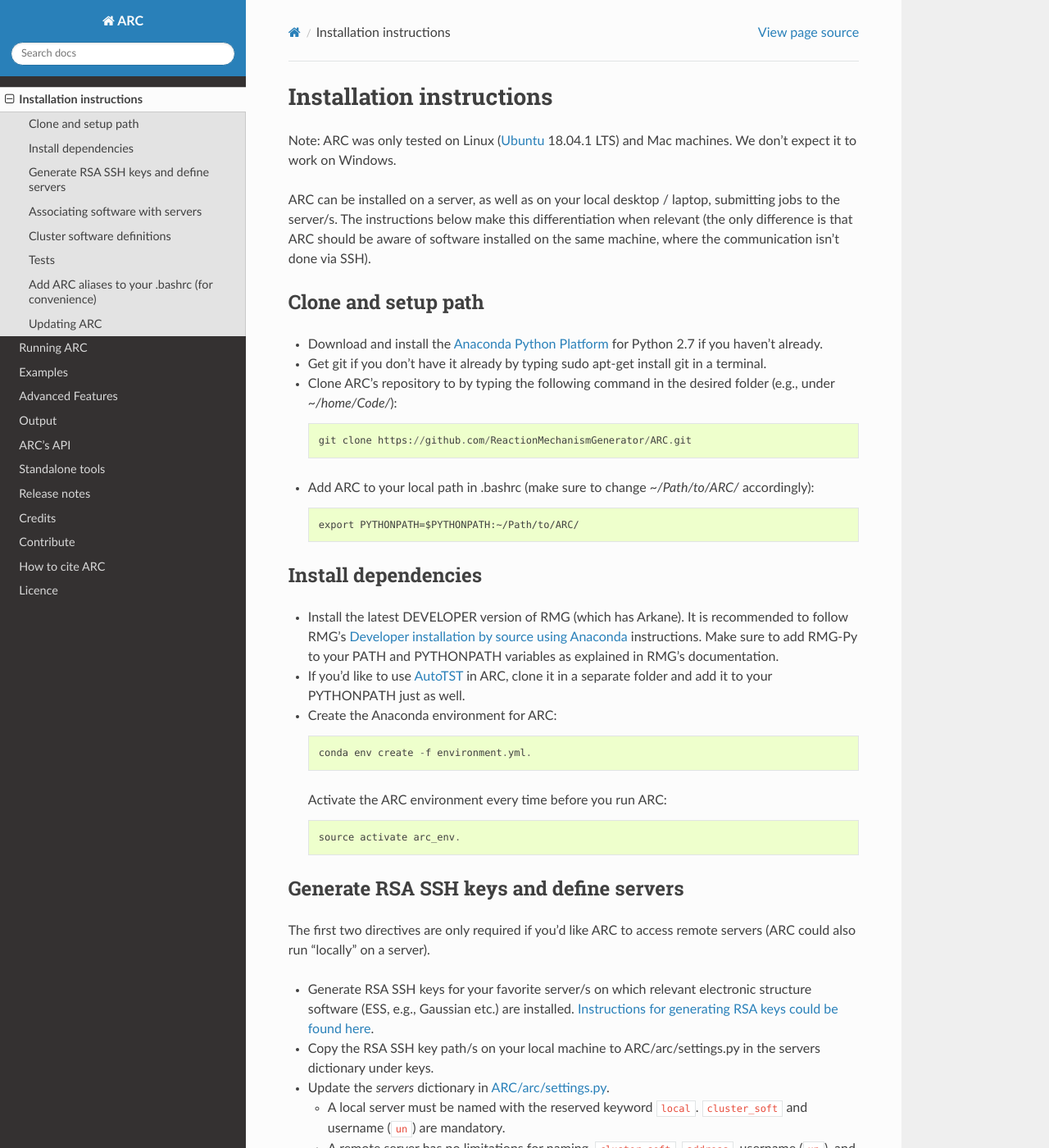
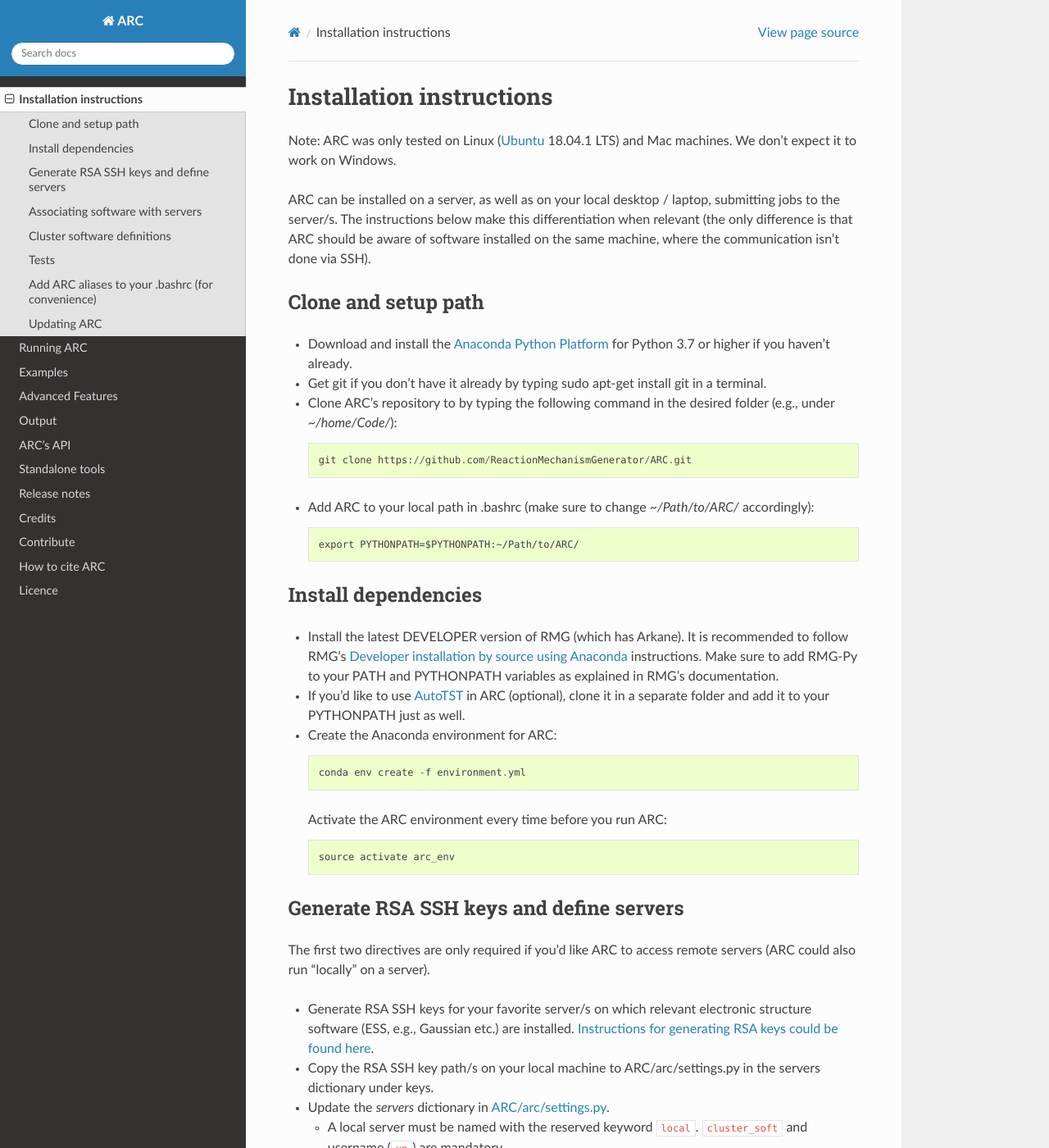
Before and after one commit to ReactionMechanismGenerator/ARC, a Sphinx documentation site: the page built from docs/source/installation.rst, in a window 1280 px wide and 1400 px high. Shown: the whole window at 82% size. Built offline with Sphinx 7.4.7 and the Read the Docs theme 2.0.0, drawn with Linux system fonts in a browser that asks for light colours; formulas are drawn with MathJax 3; the version number could not be read and is left out.

Commit message:
Docs: Updated the installation instructions

```diff
--- a/docs/source/installation.rst
+++ b/docs/source/installation.rst
@@ -15,7 +15,7 @@ of software installed on the same machine, where the communication isn't done vi
 Clone and setup path
 ^^^^^^^^^^^^^^^^^^^^
 
-- Download and install the `Anaconda Python Platform`__ for Python 2.7 if you haven't already.
+- Download and install the `Anaconda Python Platform`__ for Python 3.7 or higher if you haven't already.
 - Get git if you don't have it already by typing sudo apt-get install git in a terminal.
 - Clone ARC's repository to by typing the following command in the desired folder (e.g., under `~/home/Code/`)::
 
@@ -38,15 +38,15 @@ Install dependencies
   <http://reactionmechanismgenerator.github.io/RMG-Py/users/rmg/installation/index.html
   #for-developers-installation-by-source-using-anaconda-environment>`_ instructions.
   Make sure to add RMG-Py to your PATH and PYTHONPATH variables as explained in RMG's documentation.
-- If you'd like to use `AutoTST <https://github.com/ReactionMechanismGenerator/AutoTST>`_ in ARC,
+- If you'd like to use `AutoTST <https://github.com/ReactionMechanismGenerator/AutoTST>`_ in ARC (optional),
   clone it in a separate folder and add it to your PYTHONPATH just as well.
 - Create the Anaconda environment for ARC::
 
-    conda env create -f environment.yml.
+    conda env create -f environment.yml
 
   Activate the ARC environment every time before you run ARC::
 
-     source activate arc_env.
+     source activate arc_env
 
 
 Generate RSA SSH keys and define servers
```
